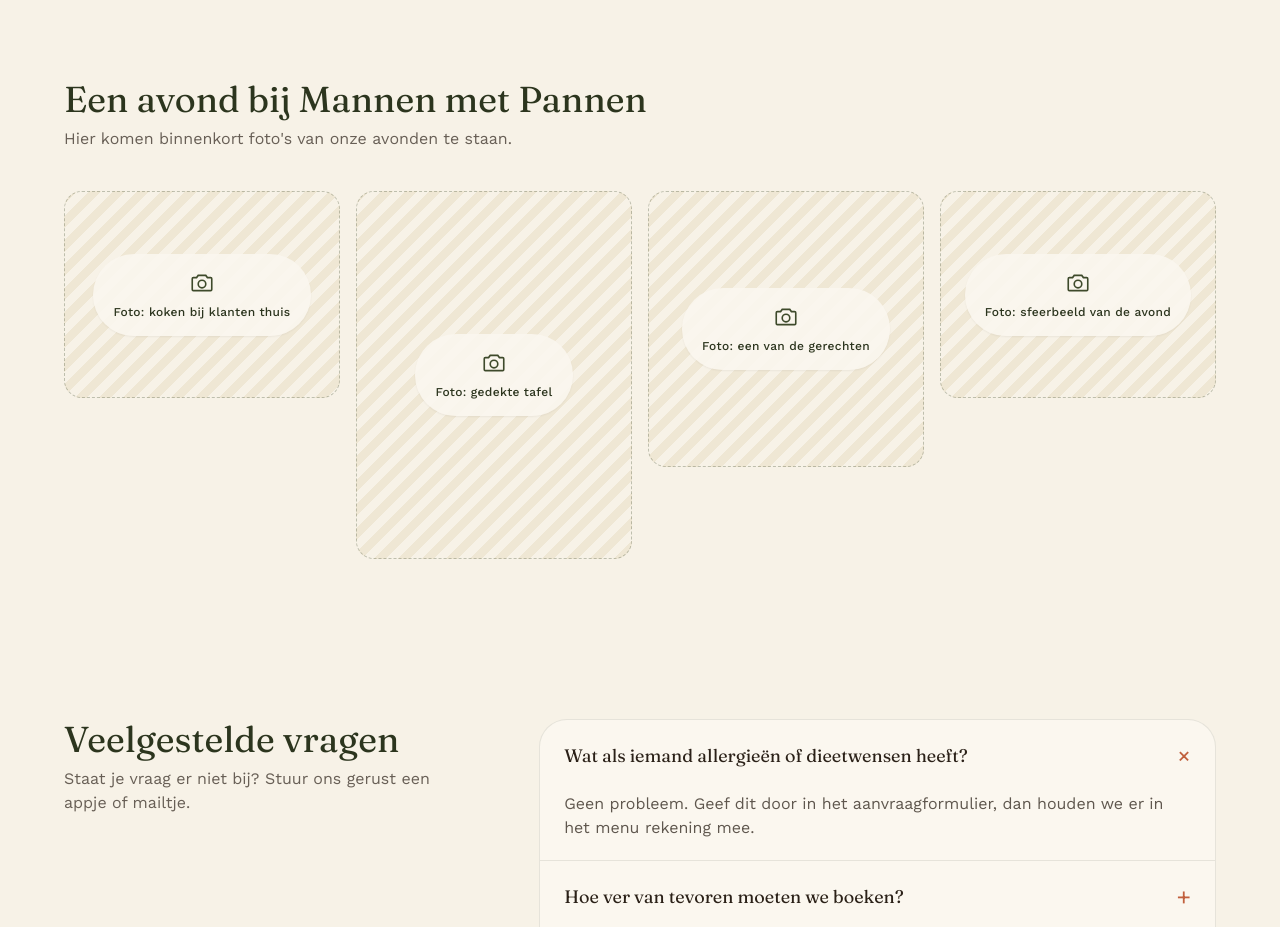
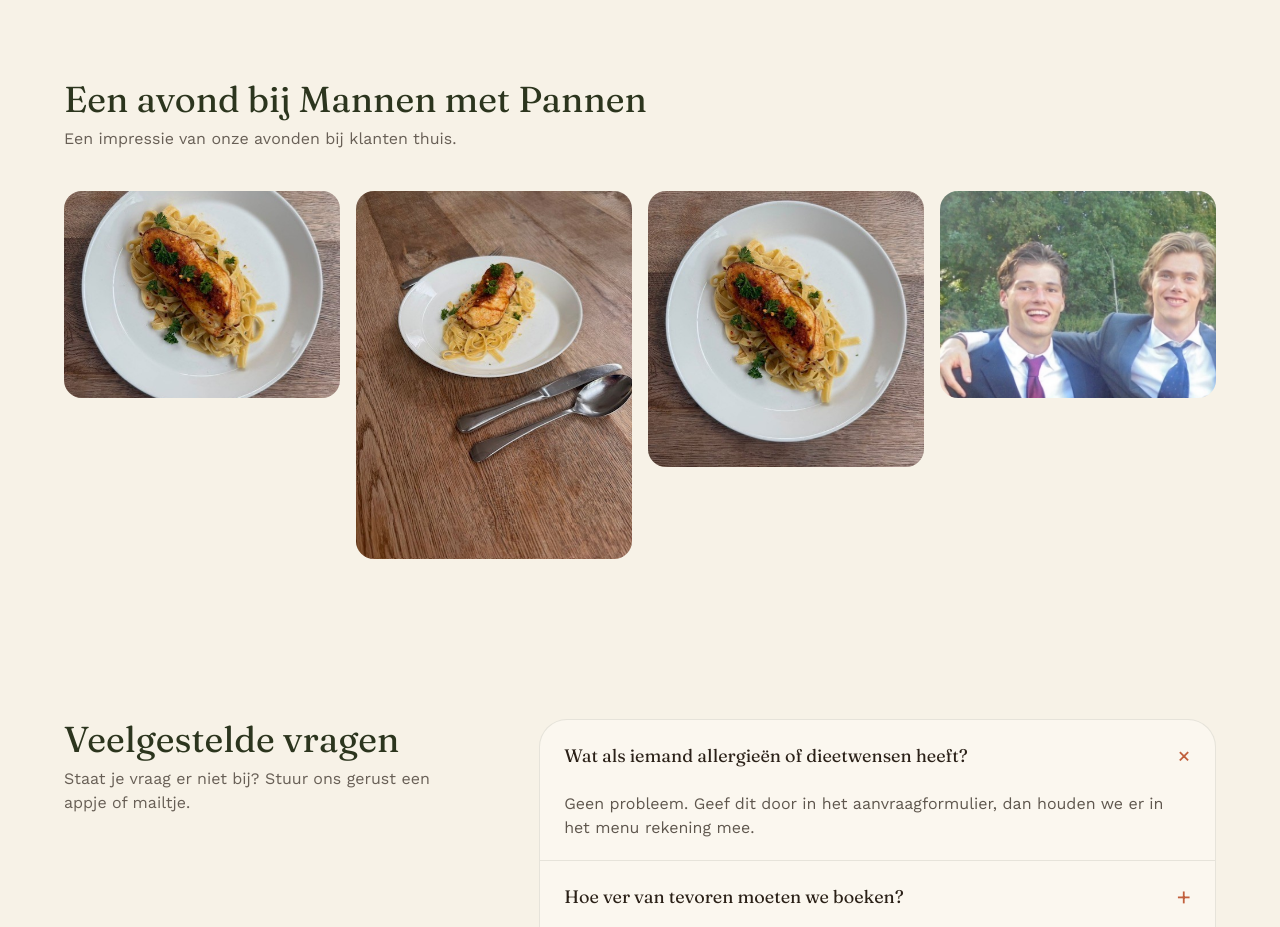
Before and after one commit to Teungorgie/Mannen-met-pannen-PWS, a Next.js app: page / in a window 1280 px wide. Shown: the part 2440-3367 px from the top of the page. Built offline with nearby package versions, Linux system fonts and the light colour scheme.

Commit message:
Update Gallery.tsx

```diff
--- a/components/sections/Gallery.tsx
+++ b/components/sections/Gallery.tsx
@@ -1,10 +1,30 @@
 import ImagePlaceholder from "@/components/ui/ImagePlaceholder";
 
-const SLOTS: { label: string; aspect: "square" | "portrait" | "landscape" | "wide" }[] = [
-  { label: "Foto: koken bij klanten thuis", aspect: "landscape" },
-  { label: "Foto: gedekte tafel", aspect: "portrait" },
-  { label: "Foto: een van de gerechten", aspect: "square" },
-  { label: "Foto: sfeerbeeld van de avond", aspect: "landscape" },
+const SLOTS: {
+  label: string;
+  aspect: "square" | "portrait" | "landscape" | "wide";
+  src: string;
+}[] = [
+  {
+    label: "Foto: koken bij klanten thuis",
+    aspect: "landscape",
+    src: "/images/Foto bord.jpg",
+  },
+  {
+    label: "Foto: gedekte tafel",
+    aspect: "portrait",
+    src: "/images/Foto mes en vork.jpg",
+  },
+  {
+    label: "Foto: een van de gerechten",
+    aspect: "square",
+    src: "/images/Foto bord.jpg",
+  },
+  {
+    label: "Foto: sfeerbeeld van de avond",
+    aspect: "landscape",
+    src: "/images/foto pak.jpg",
+  },
 ];
 
 export default function Gallery() {
@@ -13,12 +33,17 @@
       <div className="container-max">
         <h2 className="text-3xl sm:text-4xl">Een avond bij Mannen met Pannen</h2>
         <p className="mt-2 max-w-xl text-bark/70">
-          Hier komen binnenkort foto&apos;s van onze avonden te staan.
+          Een impressie van onze avonden bij klanten thuis.
         </p>
-
         <div className="mt-10 grid grid-cols-2 gap-4 sm:grid-cols-4">
           {SLOTS.map((slot) => (
-            <ImagePlaceholder key={slot.label} label={slot.label} aspect={slot.aspect} />
+            <ImagePlaceholder
+              key={slot.label}
+              label={slot.label}
+              aspect={slot.aspect}
+              src={slot.src}
+              alt={slot.label.replace("Foto: ", "")}
+            />
           ))}
         </div>
       </div>
```
